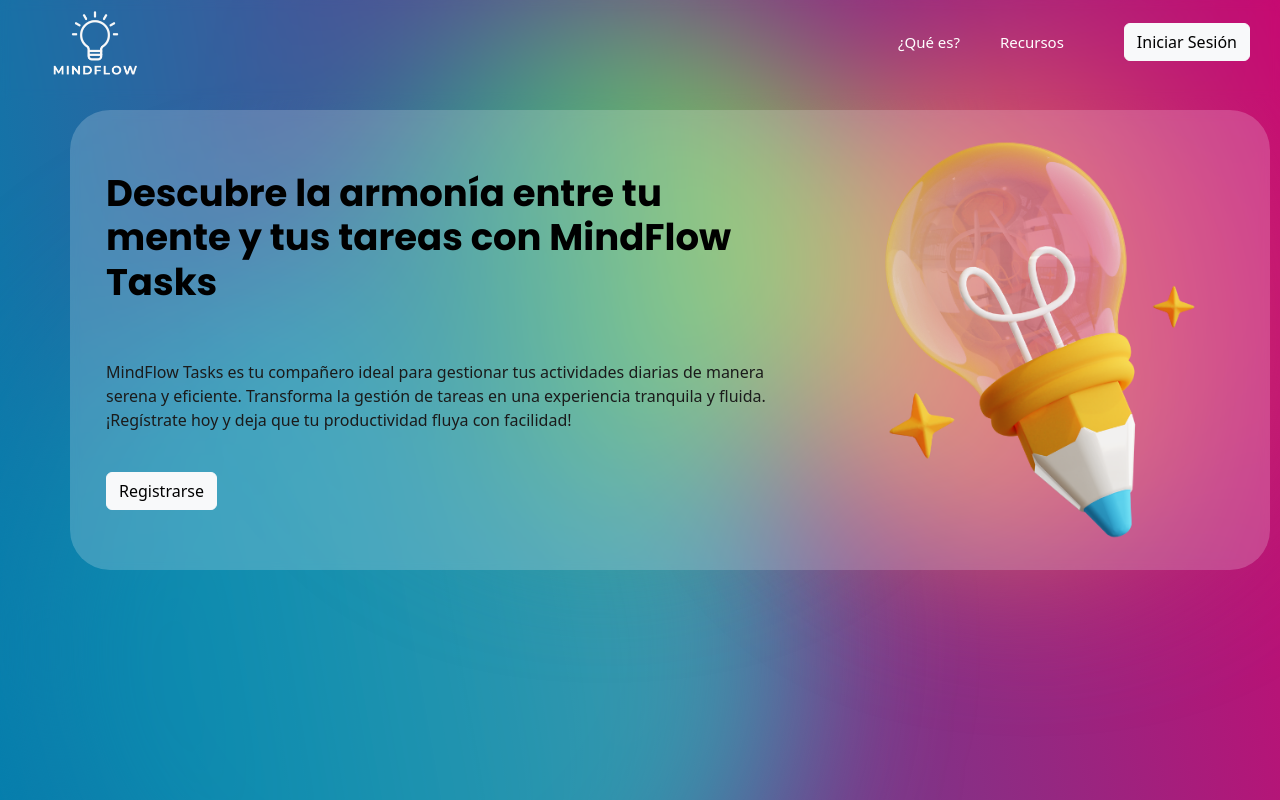
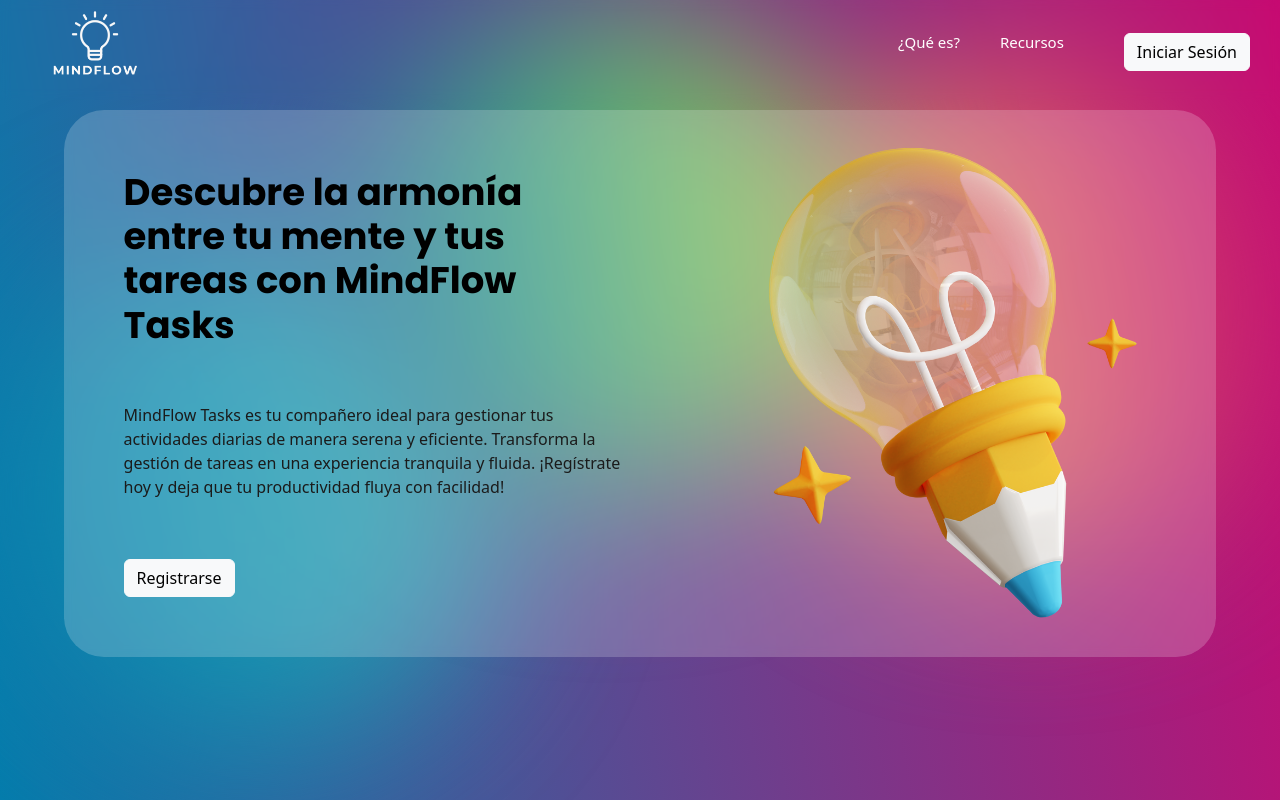
Before and after one commit to pinillajuanes/CRUD-Firebase-ReactJS, a React (Create React App) app: page / in a window 1280 px wide. Shown: the top 800 px of the page. Built offline with nearby package versions, Linux system fonts and the light colour scheme.

Commit message:
Ajusta estilos en home.css y cambia textos en Show

```diff
--- a/src/components/Show.js
+++ b/src/components/Show.js
@@ -45,7 +45,8 @@
       showCancelButton: true,
       confirmButtonColor: '#d33',
       cancelButtonColor: '#3085d6',
-      confirmButtonText: 'Sí, bórralo'
+      confirmButtonText: 'Sí, bórralo',
+      cancelButtonText: 'Cancelar'
     }).then((result) => {
       if (result.isConfirmed) {
         deleteTarea(id);
@@ -77,7 +78,7 @@
                 <tr>
                   <th scope="col">Título</th>
                   <th scope="col">Detalles</th>
-                  <th scope="col">Fecha de creación</th>
+                  <th scope="col">Última modificación</th>
                   <th scope="col">Acciones</th>
                 </tr>
               </thead>
--- a/src/styles/home.css
+++ b/src/styles/home.css
@@ -1,117 +1,137 @@
-
-body{
+body {
     margin: 0;
     padding: 0;
     min-height: 100vh;
-    background-image: linear-gradient(80deg, rgb(5, 124, 172), rgb(199, 10, 114)) ;
+    background-image: linear-gradient(80deg, rgb(5, 124, 172), rgb(199, 10, 114));
     overflow: hidden;
-    font-family:  'poppins';
+    font-family: 'poppins';
+  }
 
-}
-#up{
-    position: absolute;
-    height: 800px;
-    width: 800px;
-    border-radius: 50% ;
-    background-image: linear-gradient(80deg, rgb(5, 124, 172), rgb(43, 247, 202, 0.5)) ;
-    filter: blur(80px);
-    animation:down 30s infinite;
-}
-#down{
-    position: absolute;
-    right: 0;
-    height: 500px;
-    width: 500px;
-    border-radius: 50% ;
-    background-image: linear-gradient(80deg, rgb(245, 207, 82, 0.8), rgb(199, 10, 114)) ;
-    filter: blur(80px);
-    animation: up 30s infinite;
-}
-#left{
+  #up,
+  #down,
+  #left,
+  #Right {
     position: absolute;
     height: 500px;
     width: 500px;
-    border-radius: 50% ;
-    background-image: linear-gradient(80deg, rgb(5, 124, 172), rgb(183, 253, 52, 0.8)) ;
+    border-radius: 50%;
     filter: blur(80px);
-    animation: left 30s 1s infinite;
+    animation-duration: 30s;
+    animation-iteration-count: infinite;
   }
-#Right{
-    position: absolute;
-    height: 500px;
-    width: 500px;
-    border-radius: 50% ;
-    background-image: linear-gradient(80deg, rgb(26, 248, 18, 0.6), rgb(199, 10, 52, 0.8)) ;
-    filter: blur(80px);
-    animation: right 30s .5s infinite;
+
+  #up {
+    background-image: linear-gradient(80deg, rgb(5, 124, 172), rgb(43, 247, 202, 0.5));
+    animation-name: down;
   }
-.details{
-    background-color: rgb(255, 255, 255, 0.2);
-    height: 460px;
-    width: 1200px;
-    margin-top: 10px;
-    margin-left: 70px;
-    margin-right: 70px;
+
+  #down {
+    right: 0;
+    background-image: linear-gradient(80deg, rgb(245, 207, 82, 0.8), rgb(199, 10, 114));
+    animation-name: up;
+  }
+
+  #left {
+    background-image: linear-gradient(80deg, rgb(5, 124, 172), rgb(183, 253, 52, 0.8));
+    animation-name: left;
+    animation-delay: 1s;
+  }
+
+  #Right {
+    background-image: linear-gradient(80deg, rgb(26, 248, 18, 0.6), rgb(199, 10, 52, 0.8));
+    animation-name: right;
+    animation-delay: 0.5s;
+  }
+
+  .details {
+    background-color: rgba(255, 255, 255, 0.2);
+    max-width: 1200px;
+    width: 90%;
+    margin: 10px auto;
     border-radius: 40px;
     backdrop-filter: blur(5px);
     display: flex;
     flex-direction: row;
+    align-items: center;
   }
-.text{
+
+  .text {
     text-align: left;
-    margin-top: 25px;
+    margin: 25px;
     padding: 3%;
-    width: 100%;
+    width: 50%;
     color: #000000;
   }
+
   .foto img {
-    max-width: 420px;
+    max-width: 100%;
     height: auto;
     margin: 20px;
   }
-#explicacion{
+
+  #explicacion {
     color: rgb(27, 27, 27);
   }
-#slogan{
+
+  #slogan {
     font-weight: 700;
     font-size: 37px;
     font-family: 'Poppins', sans-serif;
   }
+
+  .btn-light {
+    display: block;
+    margin-top: 20px;
+    padding: 10px 20px;
+    background-color: #fff;
+    color: #000;
+    text-decoration: none;
+    border-radius: 5px;
+    font-weight: bold;
+    text-align: center;
+    transition: background-color 0.3s;
+  }
+
+  .btn-light:hover {
+    background-color: #ddd;
+  }
+
   @keyframes down {
-    0%, 100%{
-        top:-100px;
+    0%,
+    100% {
+      top: -100px;
     }
-    70%{
-        top:700px;
+    70% {
+      top: 700px;
     }
   }
+
   @keyframes up {
-    0%, 100%{
-        bottom:-100px;
+    0%,
+    100% {
+      bottom: -100px;
     }
-    70%{
-        bottom:700px;
+    70% {
+      bottom: 700px;
     }
   }
+
   @keyframes left {
-    0%, 100%{
-        left:-100px;
+    0%,
+    100% {
+      left: -100px;
     }
-    70%{
-        left:1300px;
+    70% {
+      left: 1300px;
     }
   }
+
   @keyframes right {
-    0%, 100%{
-        right:-100px;
+    0%,
+    100% {
+      right: -100px;
     }
-    70%{
-        right:1300px;
+    70% {
+      right: 1300px;
     }
   }
-.table-container {
-    background-color: rgba(255, 255, 255, 0.5); /* Ajusta el valor de alfa según tu preferencia */
-    border-radius: 15px; /* Ajusta el radio de borde según tu preferencia */
-    overflow: hidden;
-    margin-top: 20px; /* Ajusta el margen superior según tu diseño */
-  }
```
Lines whose indentation alone changed are shown as unchanged.
